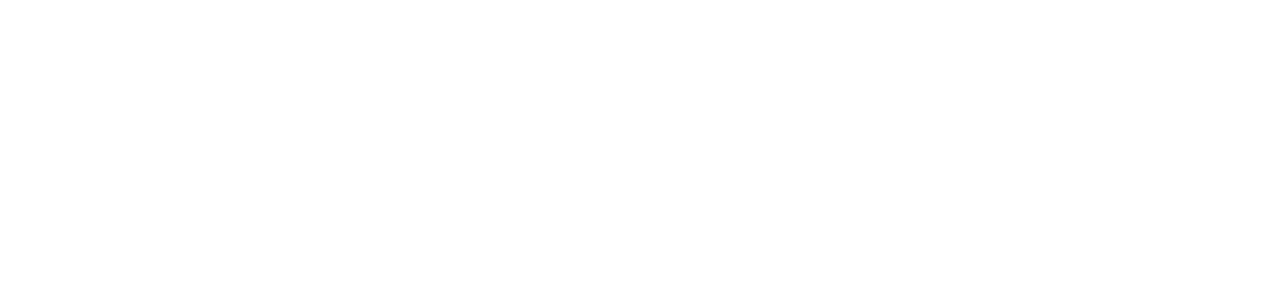
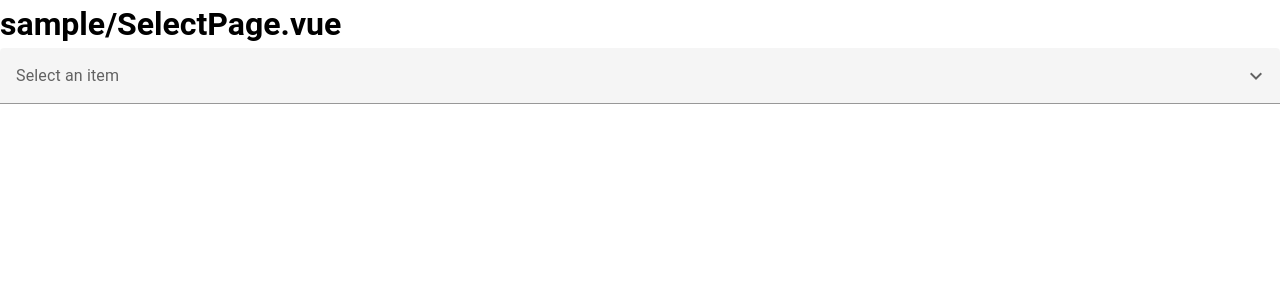
Before and after one commit to a-nishioka/vuetify3-yarn-sample, a Nuxt app: page /sample/SelectPage in a window 1280 px wide. Before the commit this address had no page. Shown: the top 300 px of the page. Built offline with nearby package versions, Linux system fonts and the light colour scheme.

Commit message:
select: selectを追加する

```diff
--- /dev/null
+++ b/components/atoms/Select.vue
@@ -0,0 +1,23 @@
+<template>
+  <v-select v-model="selected" :items="items" label="Select an item"
+    :menu-icon="isOpen ? 'mdi-chevron-up' : 'mdi-chevron-down'" @click:menu="toggleMenu">
+    <template v-slot:append-inner>
+      <!-- 空のスロットを追加することでデフォルトのアイコンを隠す -->
+    </template>
+  </v-select>
+</template>
+
+<script setup lang="ts">
+const selected = ref<string | null>(null);
+const items = ref<string[]>(['Item 1', 'Item 2', 'Item 3']);
+const isOpen = ref(false);
+const toggleMenu = () => {
+  isOpen.value = !isOpen.value;
+};
+</script>
+
+<style lang="scss" scoped>
+.custom-v-select .v-input__append-inner {
+  display: none;
+}
+</style>
--- /dev/null
+++ b/pages/sample/SelectPage.vue
@@ -0,0 +1,7 @@
+<template>
+  <h1>sample/SelectPage.vue</h1>
+  <AtomsSelect />
+</template>
+<script setup lang="ts">
+</script>
+<style lang="scss" scoped></style>
```
